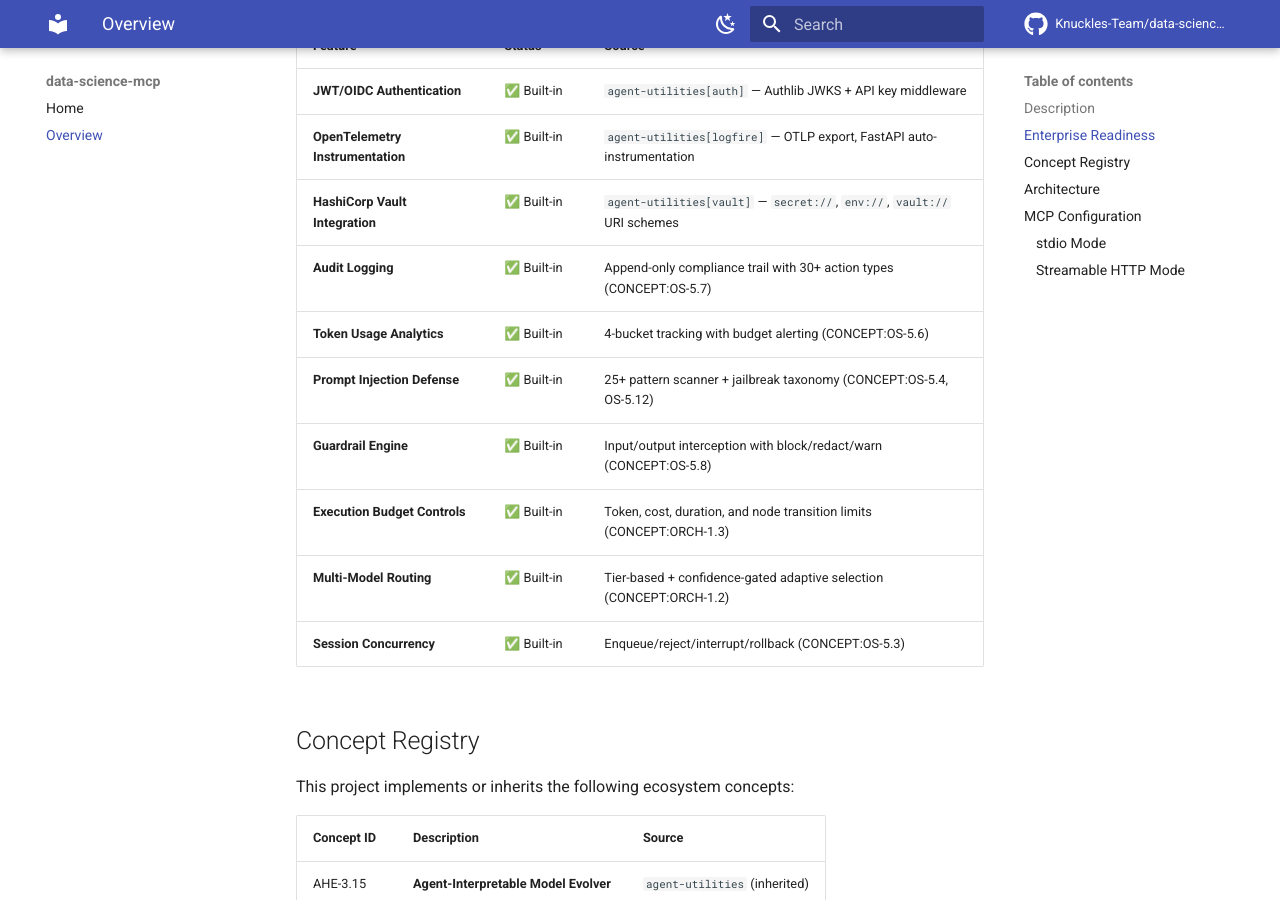
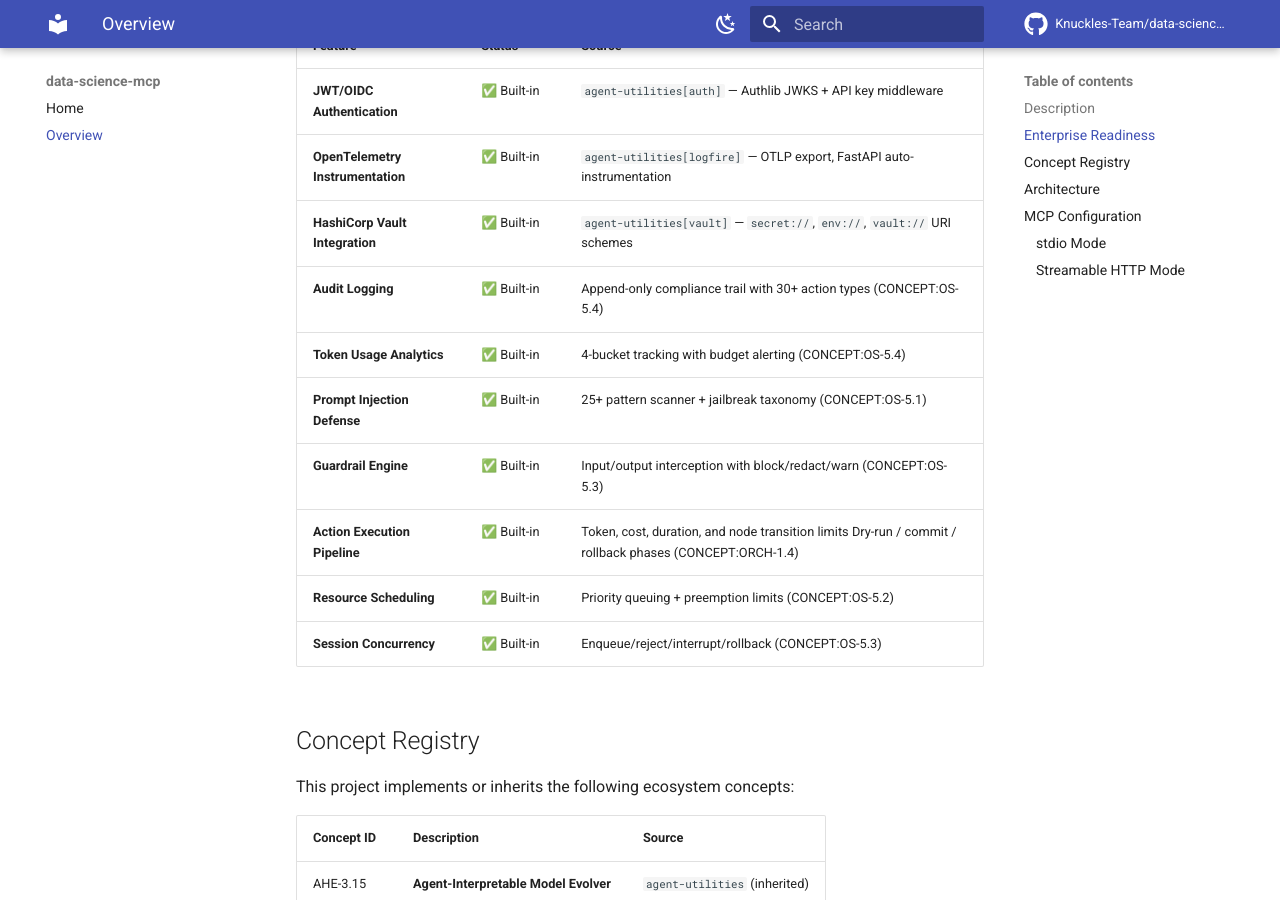
Before and after one commit to Knuckles-Team/data-science-mcp, an MkDocs documentation site: the page built from docs/overview.md, in a window 1280 px wide and 900 px high, scrolled down 483 px. Built offline with MkDocs 1.6.1 and Material for MkDocs 9.7.7, drawn with Linux system fonts in a browser that asks for light colours; comment, search, counter and statistics services are not loaded.

```diff
--- a/docs/overview.md
+++ b/docs/overview.md
@@ -16,12 +16,12 @@ All agents in the ecosystem inherit enterprise-grade infrastructure from `agent-
 | **JWT/OIDC Authentication** | ✅ Built-in | `agent-utilities[auth]` — Authlib JWKS + API key middleware |
 | **OpenTelemetry Instrumentation** | ✅ Built-in | `agent-utilities[logfire]` — OTLP export, FastAPI auto-instrumentation |
 | **HashiCorp Vault Integration** | ✅ Built-in | `agent-utilities[vault]` — `secret://`, `env://`, `vault://` URI schemes |
-| **Audit Logging** | ✅ Built-in | Append-only compliance trail with 30+ action types (CONCEPT:OS-5.7) |
-| **Token Usage Analytics** | ✅ Built-in | 4-bucket tracking with budget alerting (CONCEPT:OS-5.6) |
-| **Prompt Injection Defense** | ✅ Built-in | 25+ pattern scanner + jailbreak taxonomy (CONCEPT:OS-5.4, OS-5.12) |
-| **Guardrail Engine** | ✅ Built-in | Input/output interception with block/redact/warn (CONCEPT:OS-5.8) |
-| **Execution Budget Controls** | ✅ Built-in | Token, cost, duration, and node transition limits (CONCEPT:ORCH-1.3) |
-| **Multi-Model Routing** | ✅ Built-in | Tier-based + confidence-gated adaptive selection (CONCEPT:ORCH-1.2) |
+| **Audit Logging** | ✅ Built-in | Append-only compliance trail with 30+ action types (CONCEPT:OS-5.4) |
+| **Token Usage Analytics** | ✅ Built-in | 4-bucket tracking with budget alerting (CONCEPT:OS-5.4) |
+| **Prompt Injection Defense** | ✅ Built-in | 25+ pattern scanner + jailbreak taxonomy (CONCEPT:OS-5.1) |
+| **Guardrail Engine** | ✅ Built-in | Input/output interception with block/redact/warn (CONCEPT:OS-5.3) |
+| **Action Execution Pipeline** | ✅ Built-in | Token, cost, duration, and node transition limits Dry-run / commit / rollback phases (CONCEPT:ORCH-1.4) |
+| **Resource Scheduling** | ✅ Built-in | Priority queuing + preemption limits (CONCEPT:OS-5.2) |
 | **Session Concurrency** | ✅ Built-in | Enqueue/reject/interrupt/rollback (CONCEPT:OS-5.3) |
 
 ## Concept Registry
--- a/pyproject.toml
+++ b/pyproject.toml
@@ -4,7 +4,7 @@ build-backend = "setuptools.build_meta"
 
 [project]
 name = "data-science-mcp"
-version = "0.3.0"
+version = "0.4.0"
 description = "Data Science MCP Server — Model training, evaluation, and evolution tools for agentic ML workflows. Integrates with agent-utilities IModelEvolver (CONCEPT:AHE-3.15)."
 readme = "README.md"
 authors = [{ name = "Audel Rouhi", email = "knucklessg1@gmail.com" }]
```
Also changed, not shown: README.md (renamed from docs/index.md, +1 -1 lines), .bumpversion.cfg, 3 other files.
